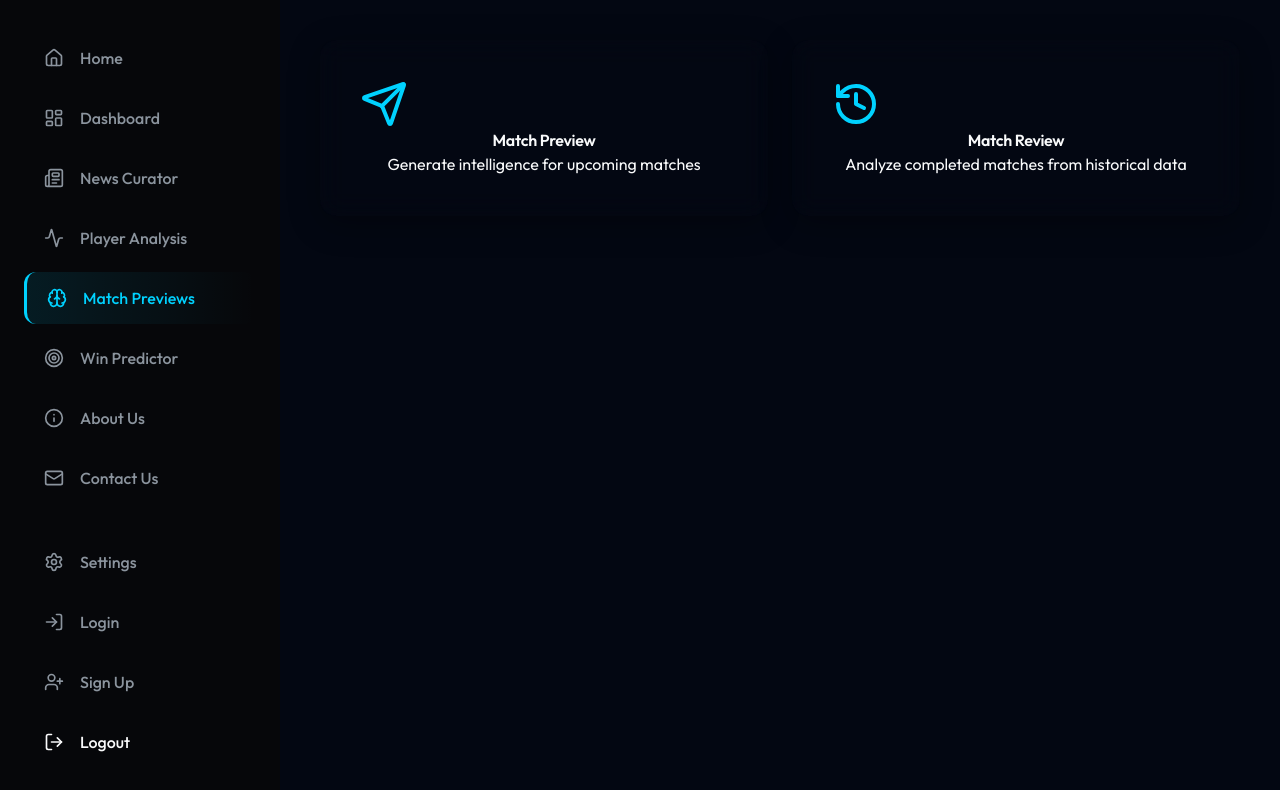
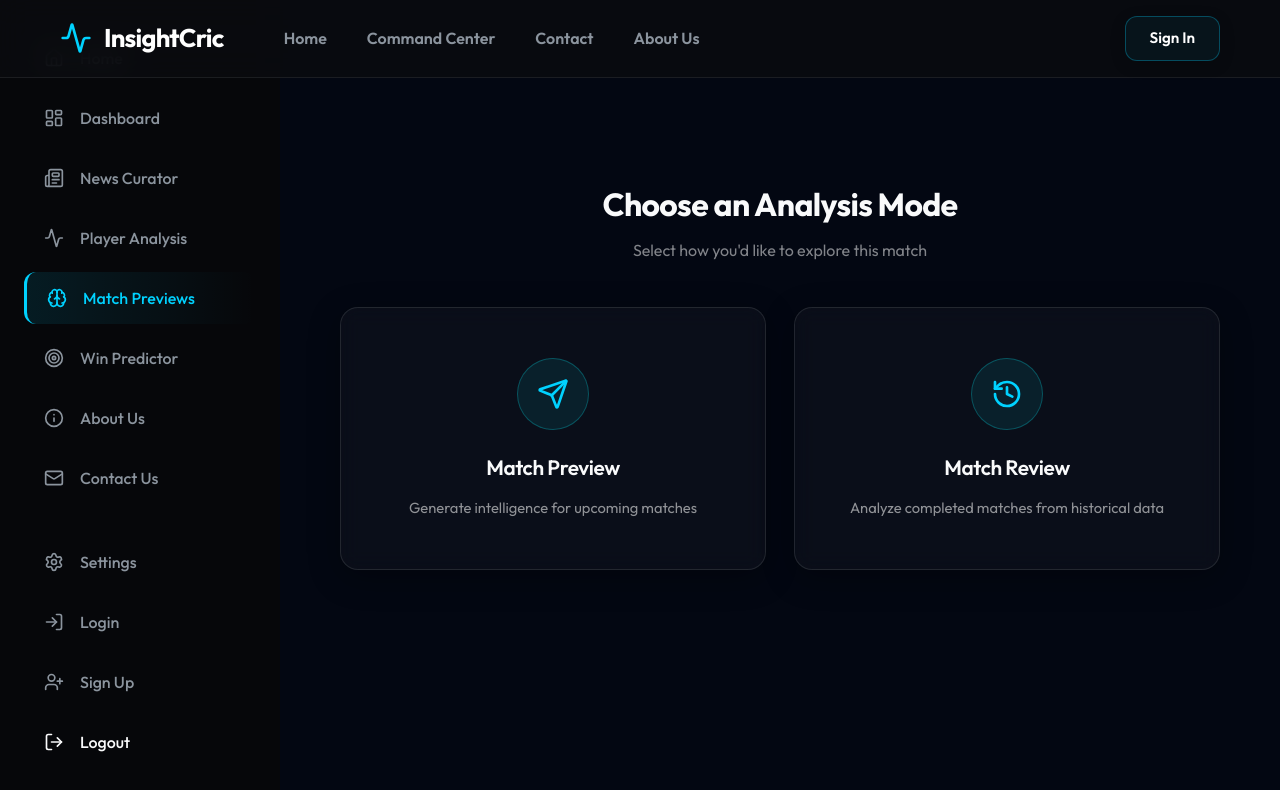
Before and after one commit to Ishad-Shyamal/R26-IT-096, a React (Vite) app in the folder client/: page /matchpreviewreview in a window 1280 px wide. Shown: the top 790 px of the page. Built offline with nearby package versions, Linux system fonts and the light colour scheme.

Commit message:
Updated Match Preview Review
added navbar

```diff
--- a/client/src/components/MatchPreviewReview.jsx
+++ b/client/src/components/MatchPreviewReview.jsx
@@ -16,7 +16,7 @@ import {
   ArrowLeft,
   Users
 } from 'lucide-react';
-
+import Navbar from './Navbar';
 // Dictionary mapping the exact dropdown team strings to their precise asset file extension / path formats
 const flagMap = {
   "India": "/flags/india.webp",
@@ -322,36 +322,110 @@ const MatchPreviewReview = () => {
   };
 
   if (!mode) {
+    // Shared style for each selectable mode card — visible border,
+    // subtle background tint, and a hover lift so users can actually
+    // tell these are two distinct clickable options.
+    const modeCardStyle = {
+      cursor: 'pointer',
+      textAlign: 'center',
+      padding: '50px 40px',
+      background: 'rgba(255, 255, 255, 0.03)',
+      border: '1px solid rgba(255, 255, 255, 0.1)',
+      borderRadius: '18px',
+      backdropFilter: 'blur(10px)',
+      transition: 'all 0.25s ease',
+      display: 'flex',
+      flexDirection: 'column',
+      alignItems: 'center',
+      gap: '14px'
+    };
+
+    const iconBadgeStyle = {
+      width: '72px',
+      height: '72px',
+      borderRadius: '50%',
+      display: 'flex',
+      alignItems: 'center',
+      justifyContent: 'center',
+      background: 'rgba(0, 243, 255, 0.08)',
+      border: '1px solid rgba(0, 243, 255, 0.25)',
+      marginBottom: '8px'
+    };
+
     return (
-      <div className="dashboard-grid">
-        <div
-          className="glass-panel col-span-6"
-          onClick={() => setMode('preview')}
-          style={{
-            cursor: 'pointer',
-            textAlign: 'center',
-            padding: '40px'
-          }}
-        >
-          <Send size={48} color="var(--primary)" />
-          <h2>Match Preview</h2>
-          <p>Generate intelligence for upcoming matches</p>
+      <>
+        <Navbar />
+        <div style={{ maxWidth: '1100px', margin: '0 auto', paddingTop: '140px', paddingLeft: '20px', paddingRight: '20px' }}>
+        <div style={{ textAlign: 'center', marginBottom: '45px' }}>
+          <h1 style={{ fontSize: '2rem', fontWeight: '700', marginBottom: '10px' }}>
+            Choose an Analysis Mode
+          </h1>
+          <p style={{ color: 'rgba(255,255,255,0.5)', fontSize: '1rem' }}>
+            Select how you'd like to explore this match
+          </p>
         </div>
 
         <div
-          className="glass-panel col-span-6"
-          onClick={() => setMode('review')}
           style={{
-            cursor: 'pointer',
-            textAlign: 'center',
-            padding: '40px'
+            display: 'grid',
+            gridTemplateColumns: '1fr 1fr',
+            gap: '28px'
           }}
         >
-          <History size={48} color="var(--primary)" />
-          <h2>Match Review</h2>
-          <p>Analyze completed matches from historical data</p>
+          <div
+            className="glass-panel"
+            onClick={() => setMode('preview')}
+            style={modeCardStyle}
+            onMouseEnter={(e) => {
+              e.currentTarget.style.transform = 'translateY(-6px)';
+              e.currentTarget.style.borderColor = 'rgba(0, 243, 255, 0.4)';
+              e.currentTarget.style.background = 'rgba(0, 243, 255, 0.05)';
+              e.currentTarget.style.boxShadow = '0 12px 30px rgba(0, 243, 255, 0.12)';
+            }}
+            onMouseLeave={(e) => {
+              e.currentTarget.style.transform = 'translateY(0)';
+              e.currentTarget.style.borderColor = 'rgba(255, 255, 255, 0.1)';
+              e.currentTarget.style.background = 'rgba(255, 255, 255, 0.03)';
+              e.currentTarget.style.boxShadow = 'none';
+            }}
+          >
+            <div style={iconBadgeStyle}>
+              <Send size={32} color="var(--primary)" />
+            </div>
+            <h2 style={{ margin: 0, fontSize: '1.3rem' }}>Match Preview</h2>
+            <p style={{ margin: 0, color: 'rgba(255,255,255,0.55)', fontSize: '0.92rem', lineHeight: '1.5' }}>
+              Generate intelligence for upcoming matches
+            </p>
+          </div>
+
+          <div
+            className="glass-panel"
+            onClick={() => setMode('review')}
+            style={modeCardStyle}
+            onMouseEnter={(e) => {
+              e.currentTarget.style.transform = 'translateY(-6px)';
+              e.currentTarget.style.borderColor = 'rgba(0, 243, 255, 0.4)';
+              e.currentTarget.style.background = 'rgba(0, 243, 255, 0.05)';
+              e.currentTarget.style.boxShadow = '0 12px 30px rgba(0, 243, 255, 0.12)';
+            }}
+            onMouseLeave={(e) => {
+              e.currentTarget.style.transform = 'translateY(0)';
+              e.currentTarget.style.borderColor = 'rgba(255, 255, 255, 0.1)';
+              e.currentTarget.style.background = 'rgba(255, 255, 255, 0.03)';
+              e.currentTarget.style.boxShadow = 'none';
+            }}
+          >
+            <div style={iconBadgeStyle}>
+              <History size={32} color="var(--primary)" />
+            </div>
+            <h2 style={{ margin: 0, fontSize: '1.3rem' }}>Match Review</h2>
+            <p style={{ margin: 0, color: 'rgba(255,255,255,0.55)', fontSize: '0.92rem', lineHeight: '1.5' }}>
+              Analyze completed matches from historical data
+            </p>
+          </div>
         </div>
       </div>
+      </>
     );
   }
 
```
